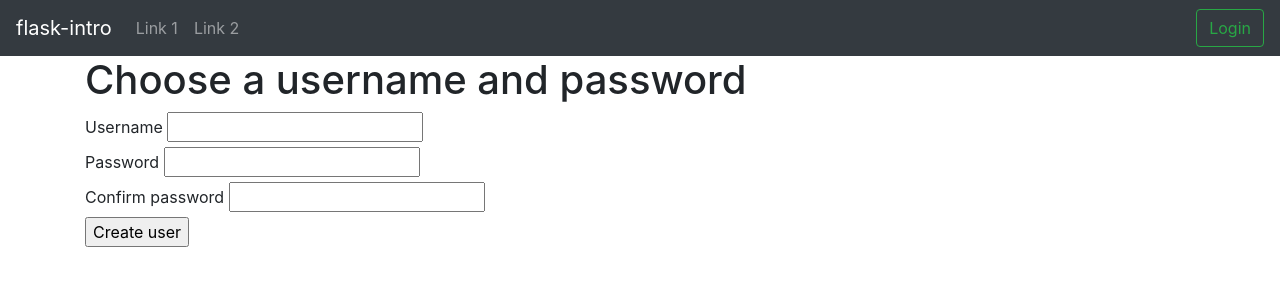
After one commit to Team1619/flask-intro, a Flask app: page /auth/register in a window 1280 px wide. The commit adds this page. Shown: the top 300 px of the page. Run offline with Flask 2, Linux system fonts and the light colour scheme; some libraries are stand-ins or nearby versions.

Commit message:
Add registration form and start navbar

```diff
--- a/app/app.py
+++ b/app/app.py
@@ -1,5 +1,5 @@
 from flask import Flask
-from app.extensions import db, bcrypt, login_manager
+from app.extensions import db, bcrypt, login_manager, csrf
 from app.commands import db_init, print_concepts
 from . import concepts, auth  # noqa
 
@@ -24,6 +24,7 @@ def register_extensions(app: Flask):
     db.init_app(app)
     bcrypt.init_app(app)
     login_manager.init_app(app)
+    csrf.init_app(app)
 
 
 def register_blueprints(app: Flask):
--- a/app/auth/forms.py
+++ b/app/auth/forms.py
@@ -1,6 +1,6 @@
 from flask_wtf import FlaskForm
 from wtforms import StringField, PasswordField
-from wtforms.validators import DataRequired
+from wtforms.validators import DataRequired, EqualTo, Length, Regexp
 
 from app.auth.models import User
 
@@ -28,3 +28,26 @@ class LoginForm(FlaskForm):
             return False
 
         return True
+
+
+class RegisterForm(FlaskForm):
+    username = StringField("Username", validators=[DataRequired(), Length(min=3), Regexp("[a-zA-Z0-9]+")])
+    password = PasswordField("Password", validators=[DataRequired(), Length(min=6, max=40)])
+    password_confirmation = PasswordField("Confirm password", validators=[
+        DataRequired(), EqualTo("password", message="Passwords must match")])
+
+    def __init__(self, *args, **kwargs):
+        super(RegisterForm, self).__init__(*args, **kwargs)
+        self.user = None
+
+    def validate(self):
+        initial_validation = super(RegisterForm, self).validate()
+        if not initial_validation:
+            return False
+
+        self.user = User.query.filter_by(username=self.username.data).first()
+        if self.user:
+            self.username.errors.append("Username already exists")
+            return False
+
+        return True
--- a/app/auth/views.py
+++ b/app/auth/views.py
@@ -1,9 +1,10 @@
-from flask import Blueprint, render_template, request, url_for, redirect
-from flask_login import login_required, login_user
+from flask import Blueprint, render_template, request, url_for, redirect, flash
+from flask_login import login_required, login_user, logout_user
+from flask_wtf import FlaskForm
 
-from app.auth.forms import LoginForm
+from app.auth.forms import LoginForm, RegisterForm
 from app.auth.models import User
-from app.extensions import login_manager
+from app.extensions import login_manager, db
 from app.utils import flash_errors
 
 blueprint = Blueprint("auth", __name__, url_prefix="/auth")
@@ -19,7 +20,8 @@ def load_user(user_id):
 @blueprint.route("/")
 @login_required
 def index():
-    return render_template("auth/index.html")
+    users = User.query.all()
+    return render_template("auth/index.html", users=users)
 
 
 @blueprint.route("/login", methods=["GET", "POST"])
@@ -34,3 +36,34 @@ def login():
             return redirect(url_for("auth.login"))
 
     return render_template("auth/login.html", form=form)
+
+
+@blueprint.route("/logout", methods=["POST"])
+@login_required
+def logout():
+    form = FlaskForm(request.form)
+    if form.validate_on_submit():
+        logout_user()
+        return redirect(url_for("concept.index"))
+    else:
+        flash_errors(form)
+        return redirect(url_for("concept.index"))
+
+
+@blueprint.route("/register", methods=["GET", "POST"])
+def register():
+    form = RegisterForm(request.form)
+    if request.method == "POST":
+        if form.validate_on_submit():
+            user = User(form.username.data, form.password.data)
+            db.session.add(user)
+            db.session.commit()
+
+            login_user(user)
+            flash(f"Created user with username {user.username}", "info")
+            return redirect(url_for("auth.index"))
+        else:
+            flash_errors(form)
+            return redirect(url_for("auth.register"))
+
+    return render_template("auth/register.html", form=form)
--- a/app/extensions.py
+++ b/app/extensions.py
@@ -1,7 +1,9 @@
 from flask_bcrypt import Bcrypt
 from flask_login import LoginManager
 from flask_sqlalchemy import SQLAlchemy
+from flask_wtf import CSRFProtect
 
 db = SQLAlchemy()
 bcrypt = Bcrypt()
 login_manager = LoginManager()
+csrf = CSRFProtect()
--- /dev/null
+++ b/app/templates/auth/register.html
@@ -0,0 +1,25 @@
+{% extends "layout.html" %}
+
+{% block header %}
+<h1>Choose a username and password</h1>
+{% endblock %}
+
+
+{% block content %}
+<form method="POST">
+    {{ form.csrf_token }}
+    <div>
+        {{ form.username.label }}
+        {{ form.username() }}
+    </div>
+    <div>
+        {{ form.password.label }}
+        {{ form.password() }}
+    </div>
+    <div>
+        {{ form.password_confirmation.label }}
+        {{ form.password_confirmation() }}
+    </div>
+    <input type="submit" value="Create user">
+</form>
+{% endblock %}
--- a/app/templates/layout.html
+++ b/app/templates/layout.html
@@ -4,12 +4,44 @@
         <meta charset="utf-8" />
         <meta name="viewport" content="width=device-width" />
 
-        <title>flask-sql-intro</title>
+        <title>flask-intro</title>
 
         {# copy from https://getbootstrap.com/docs/4.3/getting-started/introduction/ #}
         <link rel="stylesheet" href="https://maxcdn.bootstrapcdn.com/bootstrap/4.0.0/css/bootstrap.min.css" integrity="sha384-Gn5384xqQ1aoWXA+058RXPxPg6fy4IWvTNh0E263XmFcJlSAwiGgFAW/dAiS6JXm" crossorigin="anonymous">
     </head>
     <body>
+        <nav class="navbar navbar-expand-sm navbar-dark bg-dark">
+            <span class="navbar-brand">flask-intro</span>
+
+            <button class="navbar-toggler" type="button" data-toggle="collapse" data-target="#navbar-content">
+                <span class="navbar-toggler-icon"></span>
+            </button>
+
+            <div id="navbar-content" class="collapse navbar-collapse">
+                <ul class="navbar-nav mr-auto">
+                    <li class="nav-item">
+                        <a class="nav-link" href="#">Link 1</a>
+                    </li>
+                    <li class="nav-item">
+                        <a class="nav-link" href="#">Link 2</a>
+                    </li>
+                </ul>
+
+                <ul class="navbar-nav">
+                    <li class="nav-item">
+                        {% if current_user.is_authenticated %}
+                            <input type="submit" class="btn btn-outline-danger" value="Logout" >
+                        {% else %}
+                            <a href="{{ url_for('auth.login') }}">
+                                <button class="btn btn-outline-success" type="button">Login</button>
+                            </a>
+                        {% endif %}
+                    </li>
+                </ul>
+            </div>
+        </nav>
+
+        <div class="container">
             <header>{% block header %}{% endblock %}</header>
             <main>
                 {% with messages = get_flashed_messages(with_categories=true) %}
@@ -27,6 +59,7 @@
 
                 {% block content %}{% endblock %}
             </main>
+        </div>
 
         {# copy from https://getbootstrap.com/docs/4.3/getting-started/introduction/ #}
         <script src="https://code.jquery.com/jquery-3.2.1.slim.min.js" integrity="sha384-KJ3o2DKtIkvYIK3UENzmM7KCkRr/rE9/Qpg6aAZGJwFDMVNA/GpGFF93hXpG5KkN" crossorigin="anonymous"></script>
```
Also changed, not shown: app/templates/auth/index.html (+8 -0 lines). Lines whose indentation alone changed are shown as unchanged.
